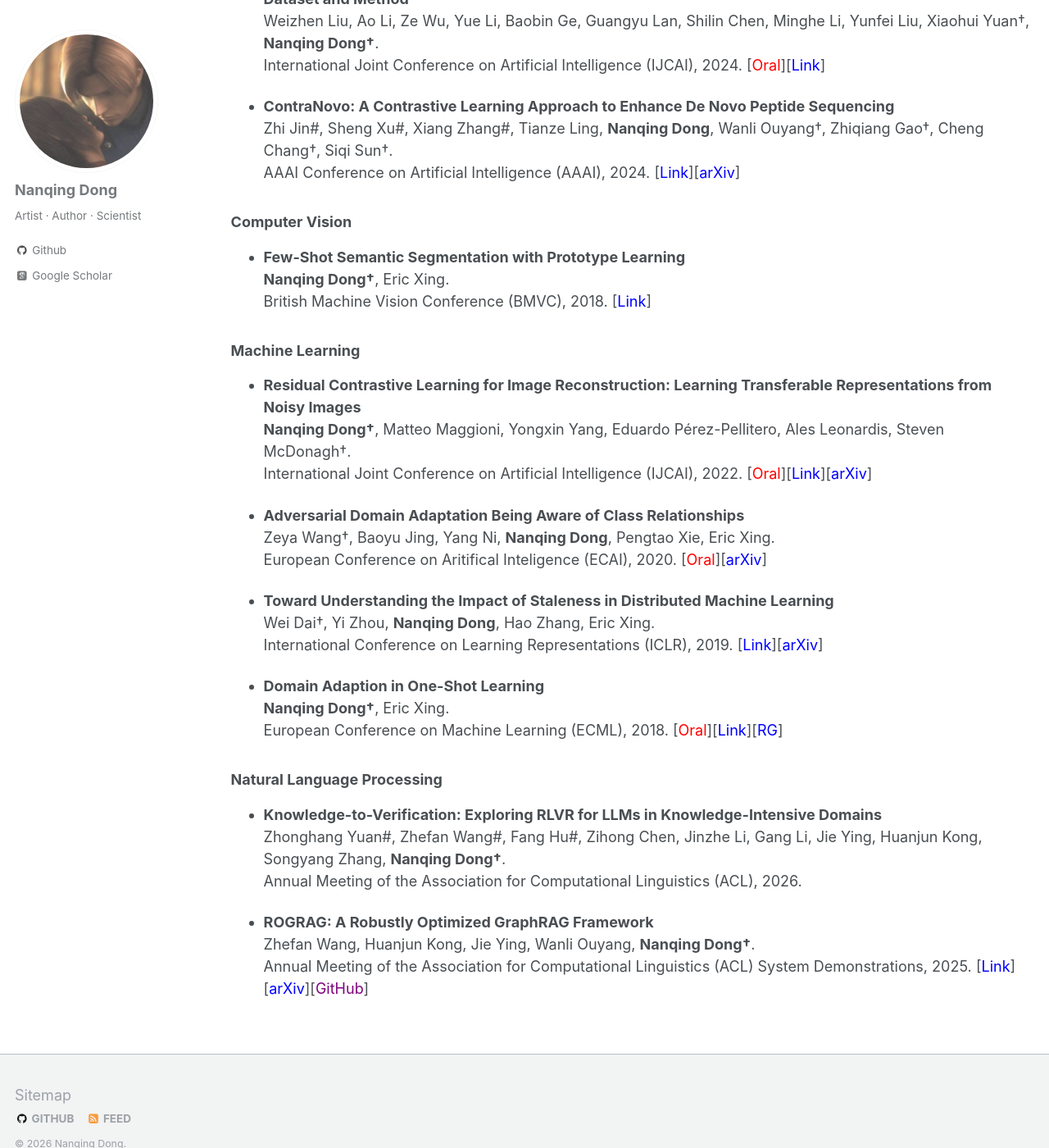
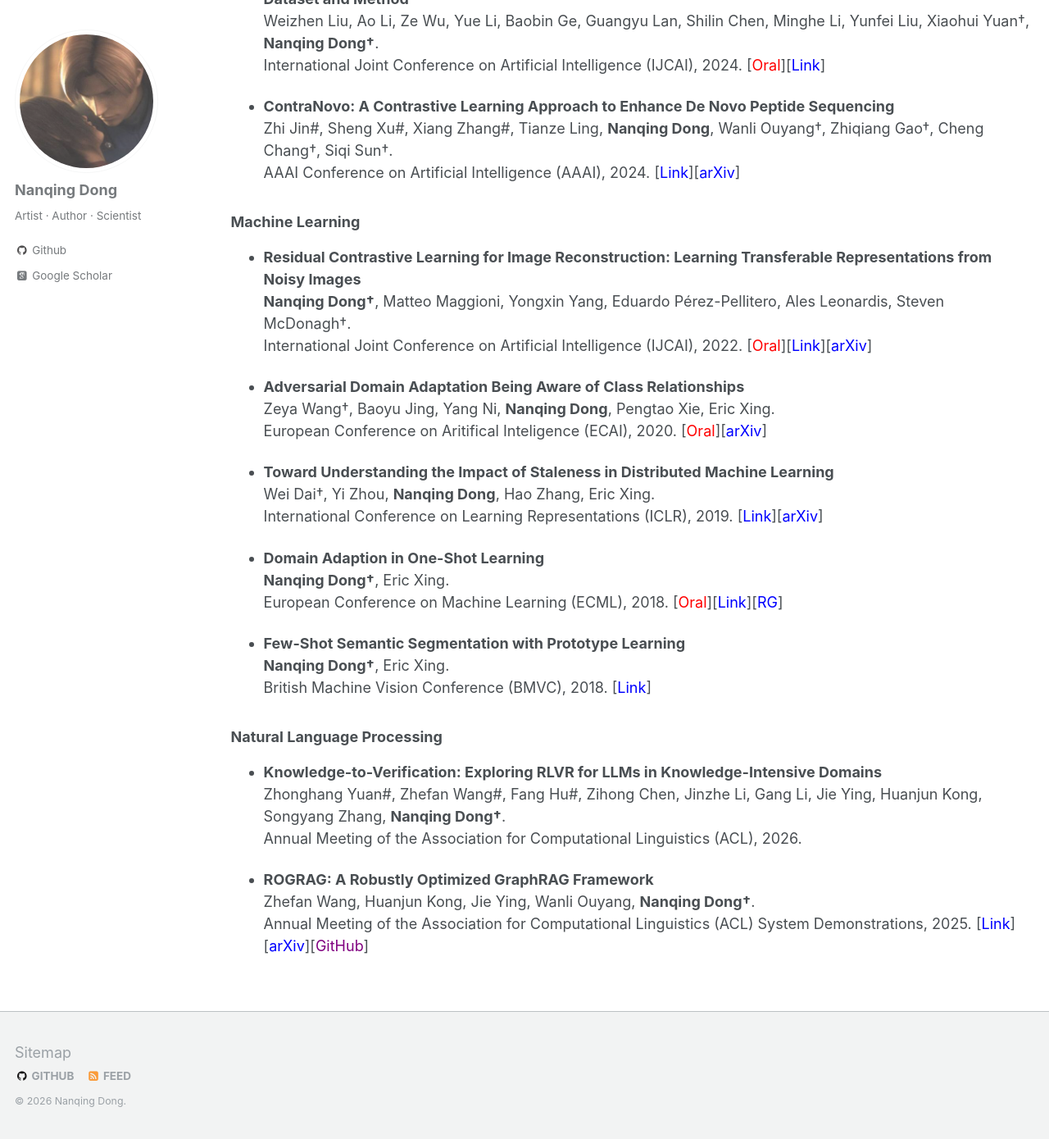
Before and after one commit to eveningdong/eveningdong.github.io, a Jekyll site: the page built from _pages/publication.md, in a window 1280 px wide and 1400 px high, scrolled down 6319 px. Shown: the whole window at 82% size. Built offline with Jekyll 4.4.1, drawn with Linux system fonts in a browser that asks for light colours; some web fonts are replaced; some of the changed text lies outside the part shown.

Commit message:
Update publication.md

```diff
--- a/_pages/publication.md
+++ b/_pages/publication.md
@@ -145,7 +145,7 @@ The research topics are listed in alphabetical order.
 
 
 ### AI for Science
-* **ViroBench： Benchmarking Nucleotide Foundation Models on Viral Genomics Tasks**
+* **ViroBench: Benchmarking Nucleotide Foundation Models on Viral Genomics Tasks**
   Dongxin Ye#, Fang Hu#, Han Hu#, Shu Hu, Yang Tan, Wanli Ouyang, Stan Z. Li, Jie Cui, **Nanqing Dong†**
   ACM SIGKDD Conference on Knowledge Discovery and Data Mining (KDD), 2026.
 
@@ -206,12 +206,6 @@ The research topics are listed in alphabetical order.
   AAAI Conference on Artificial Intelligence (AAAI), 2024.  [[<span style="color:blue">Link</span>]](https://ojs.aaai.org/index.php/AAAI/article/view/27765)[[<span style="color:blue">arXiv</span>]](https://arxiv.org/pdf/2312.11584.pdf)
 
 
-### Computer Vision
-* **Few-Shot Semantic Segmentation with Prototype Learning**
-  **Nanqing Dong†**, Eric Xing.
-  British Machine Vision Conference (BMVC), 2018. [[<span style="color:blue">Link</span>]](http://bmvc2018.org/contents/papers/0255.pdf)
-
-
 ### Machine Learning
 * **Residual Contrastive Learning for Image Reconstruction: Learning Transferable Representations from Noisy Images**
   **Nanqing Dong†**, Matteo Maggioni, Yongxin Yang, Eduardo Pérez-Pellitero, Ales Leonardis, Steven McDonagh†.
@@ -228,6 +222,10 @@ The research topics are listed in alphabetical order.
 * **Domain Adaption in One-Shot Learning**
   **Nanqing Dong†**, Eric Xing.
   European Conference on Machine Learning (ECML), 2018. [<span style="color:red">Oral</span>][[<span style="color:blue">Link</span>]](https://link.springer.com/chapter/10.1007/978-3-030-10925-7_35)[[<span style="color:blue">RG</span>]](https://www.researchgate.net/publication/330462398_Domain_Adaption_in_One-Shot_Learning)
+
+* **Few-Shot Semantic Segmentation with Prototype Learning**
+  **Nanqing Dong†**, Eric Xing.
+  British Machine Vision Conference (BMVC), 2018. [[<span style="color:blue">Link</span>]](http://bmvc2018.org/contents/papers/0255.pdf)
 
 
 ### Natural Language Processing
```
